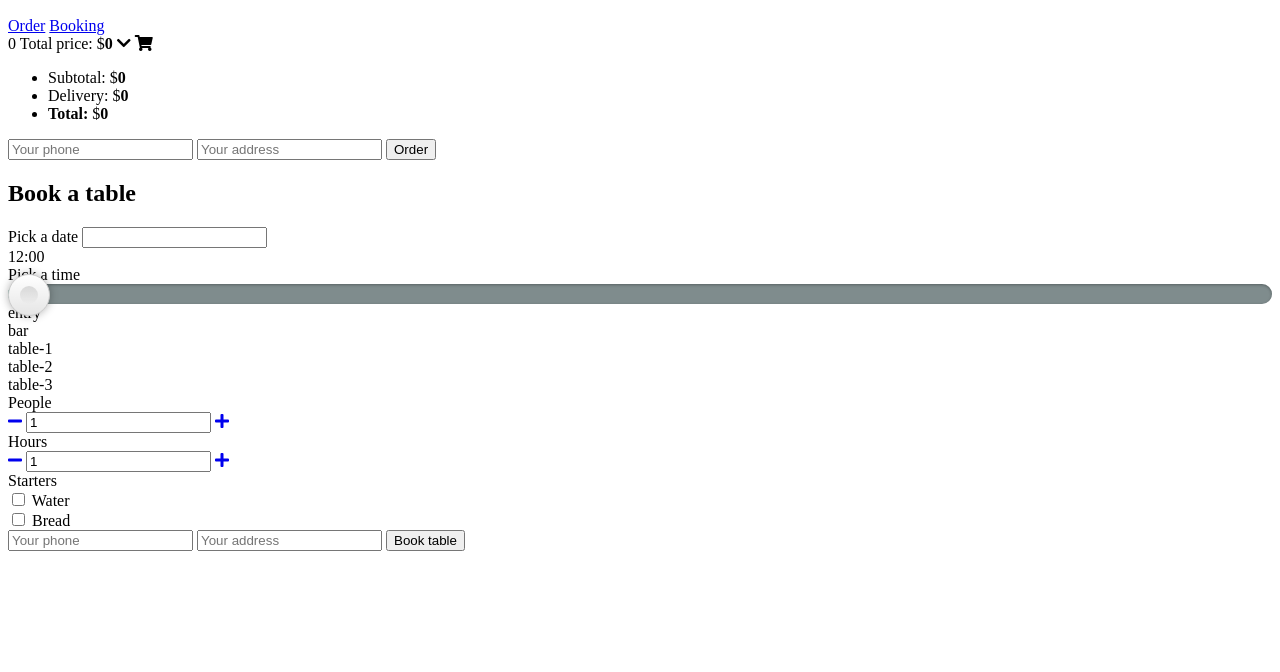
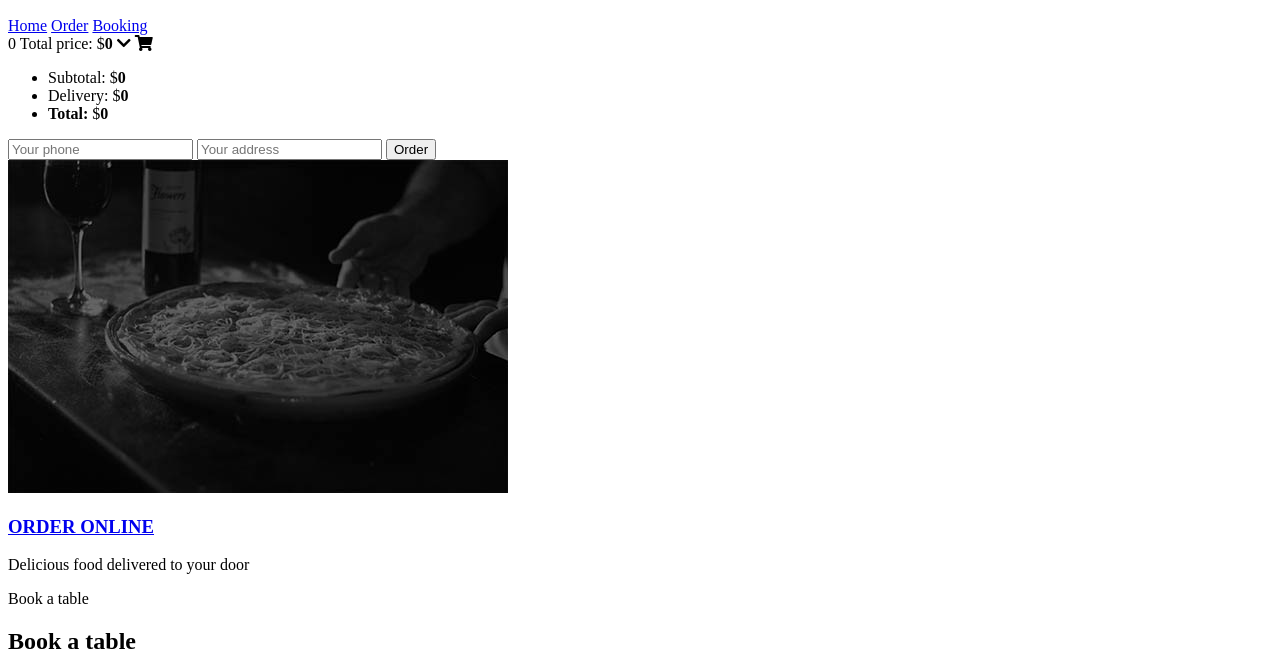
Before and after one commit to Elene-tech/project-pizzeria, a website with bundled scripts: page src/index.html in a window 1280 px wide. Shown: the part 110-782 px from the top of the page. Built offline with nearby package versions, Linux system fonts and the light colour scheme; files whose address does not match are found by name.

Commit message:
Add Home constructor and activated page

```diff
--- a/src/index.html
+++ b/src/index.html
@@ -21,6 +21,7 @@
           <h2 class="logo__subtitle">the best homemade Italian food</h2>
         </div>
         <div class="main-nav">
+          <a href="#home">Home</a>
           <a href="#order">Order</a>
           <a href="#booking">Booking</a>
         </div>
@@ -62,6 +63,9 @@
   </header>
 
  <div id="pages">
+  <section id="home">
+    <div id="home-wrapper" class="home-wrapper container"></div>
+  </section>
    <section id="order">
      <div id="product-list" class="product-list container"></div>
    </section>
@@ -69,6 +73,24 @@
      <div class="booking-wrapper container"></div>
    </section>
  </div>
+<script id="template-home-widget" type="text/x-handlebars-template">
+ <div class="home-widget-header">
+   <div class="home-widget-wrapper">
+      <div class="home-widget-box">
+            <img src="./images/home/pizza-1.jpg">
+            <div class="order-book" id-data="order">
+              <a href="#order" class="home-btn"><h3>ORDER ONLINE</h3></a>
+            <p>Delicious food delivered to your door</p>
+       </div>
+      </div>
+
+      <div class="home-widget-box">
+         <div class="book_table">Book a table</div>
+         </div>
+    </div>
+   </div>
+ </div>
+ </script>
  <script id="template-booking-widget" type="text/x-handlebars-template">
    <div class="booking-widget">
      <h2 class="page__title no-spacing">Book a table</h2>
@@ -134,6 +156,8 @@
      </form>
    </div>
  </script>
+
+
 
   <script id="template-cart-product" type="text/x-handlebars-template">
     <li>
--- a/src/js/app.js
+++ b/src/js/app.js
@@ -2,6 +2,7 @@ import { settings, select, classNames } from './settings.js';
 import Product from './components/Product.js';
 import Cart from './components/Cart.js';
 import Booking from './components/Booking.js';
+import Home from './components/Home.js';
 
 const app = {
   initPages: function () {
@@ -44,11 +45,6 @@ const app = {
 
     /*add class Active to matching pages, remove class Active from non-matching pages */
     for (let page of thisApp.pages) {
-      // if (page.id == pageId) {
-      //   page.classList.add(classNames.pages.active);
-      // } else {
-      //   page.classList.remove(classNames.pages.active);
-      // }
       page.classList.toggle(classNames.pages.active, page.id == pageId);
     }
     for (let link of thisApp.navLinks) {
@@ -99,6 +95,7 @@ const app = {
     thisApp.initCart();
     thisApp.initPages();
     thisApp.initBooking();
+    thisApp.initHome();
   },
   initCart: function () {
     const thisApp = this;
@@ -114,6 +111,11 @@ const app = {
     const bookingWidget = document.querySelector(select.containerOf.booking); //контейнер віджета резервування сторінки
     thisApp.booking = new Booking(bookingWidget);
   },
+  initHome: function () {
+    const thisApp = this;
+    const homeWidget = document.querySelector(select.containerOf.home);
+    thisApp.pageHome = new Home(homeWidget);
+  },
 };
 
 app.init();
--- /dev/null
+++ b/src/js/components/Home.js
@@ -0,0 +1,19 @@
+import { templates } from '../settings.js';
+import utils from '../utils.js';
+
+class Home {
+  constructor(element) {
+    const thisHome = this;
+    thisHome.render(element);
+  }
+  render(wrapper) {
+    const thisHome = this;
+    thisHome.dom = {};
+    thisHome.dom.wrapper = wrapper;
+
+    const generatedHTML = templates.homeWidget();
+    const element = utils.createDOMFromHTML(generatedHTML);
+    thisHome.dom.wrapper.appendChild(element);
+  }
+}
+export default Home;
--- a/src/js/settings.js
+++ b/src/js/settings.js
@@ -3,12 +3,14 @@ export const select = {
     menuProduct: '#template-menu-product',
     cartProduct: '#template-cart-product',
     bookingWidget: '#template-booking-widget',
+    homeWidget: '#template-home-widget',
   },
   containerOf: {
     menu: '#product-list',
     cart: '#cart',
     pages: '#pages',
     booking: '.booking-wrapper',
+    home: '.home-wrapper',
   },
   all: {
     menuProducts: '#product-list > .product',
@@ -144,4 +146,7 @@ export const templates = {
   bookingWidget: Handlebars.compile(
     document.querySelector(select.templateOf.bookingWidget).innerHTML
   ),
+  homeWidget: Handlebars.compile(
+    document.querySelector(select.templateOf.homeWidget).innerHTML
+  ),
 };
```
Also changed, not shown: dist/index.html, home/pizzeria-home.png (added), home/small-boxes-hover-effect.gif (added), src/images/home/pizza-1.jpg (added), src/images/home/pizza-2.jpg (added), src/images/home/pizza-3.jpg (added), src/images/home/pizza-4.jpg (added), src/images/home/pizza-5.jpg (added), src/images/home/pizza-6.jpg (added), src/images/home/pizza-7.jpg (added), src/images/home/pizza-8.jpg (added), src/images/home/pizza-9.jpg (added), 2 other files.
